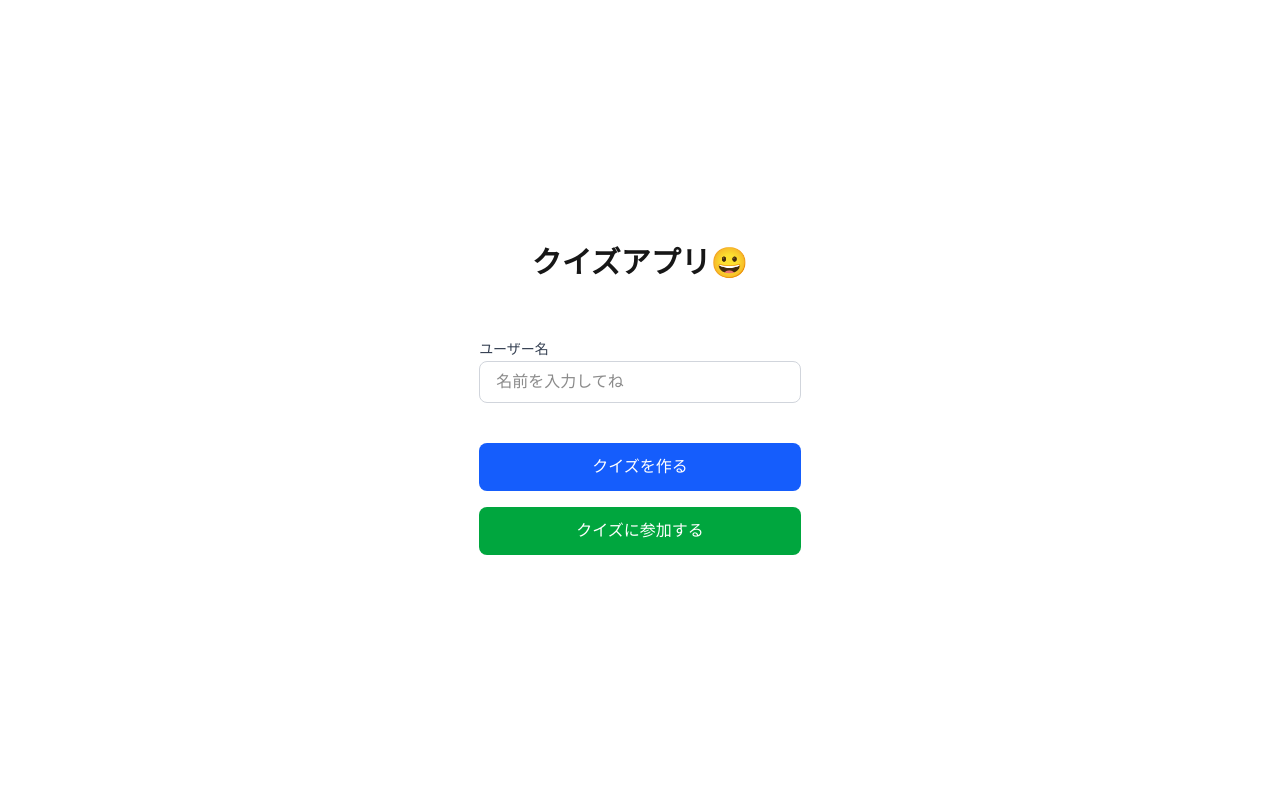
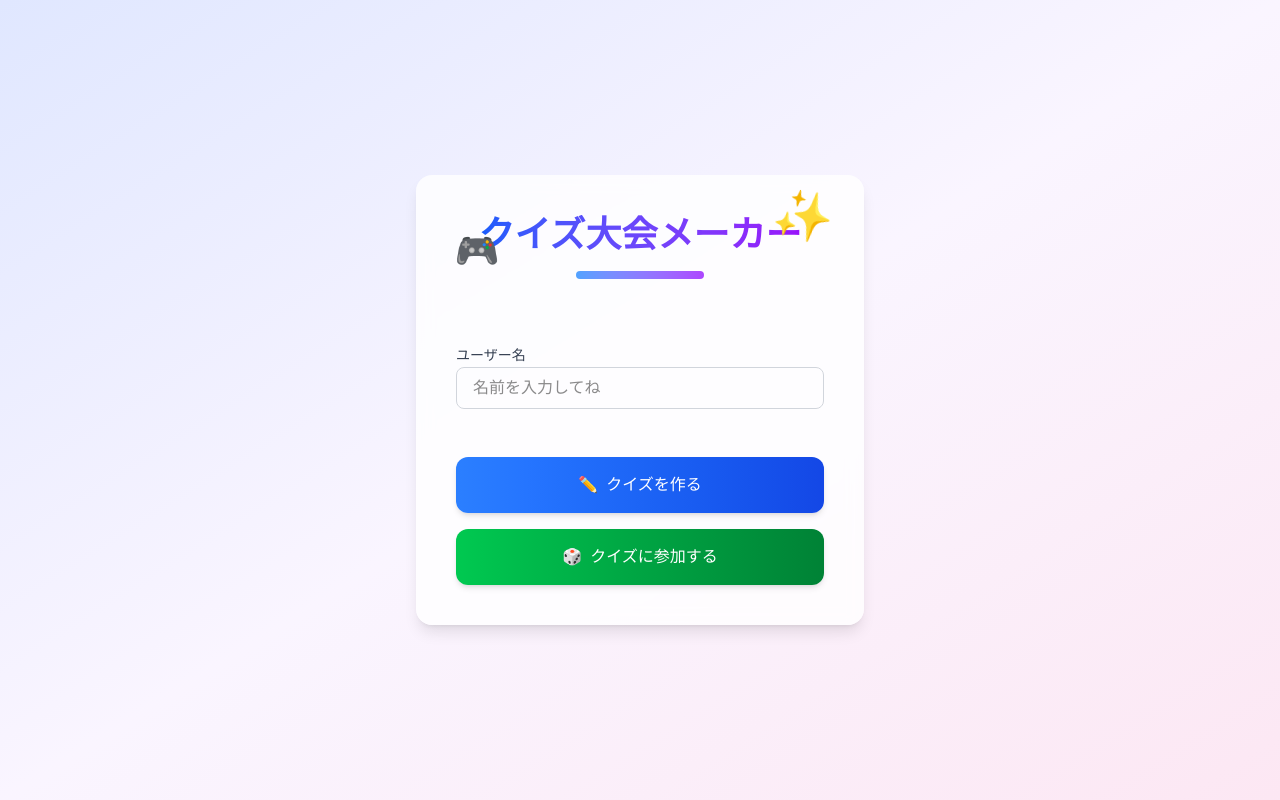
Before and after one commit to ichksk/quizzz3, a Next.js app: page / in a window 1280 px wide. Built offline with nearby package versions, Linux system fonts and the light colour scheme; no server answers.

Commit message:
ホーム画面のUI

```diff
--- a/package.json
+++ b/package.json
@@ -12,6 +12,7 @@
     "browser-image-compression": "^2.0.2",
     "firebase": "^11.4.0",
     "firebase-admin": "^13.2.0",
+    "framer-motion": "^12.5.0",
     "jotai": "^2.12.2",
     "lucide-react": "^0.483.0",
     "next": "15.2.3",
--- a/src/app/page.tsx
+++ b/src/app/page.tsx
@@ -4,6 +4,7 @@ import { useRouter } from 'next/navigation';
 import { useState, ChangeEvent, JSX } from 'react';
 import { UsernameField } from '@/components/usernameField';
 import { getCookie } from '@/server/cookies';
+import { motion } from 'framer-motion';
 
 export default function Home(): JSX.Element {
   const router = useRouter();
@@ -38,10 +39,34 @@ export default function Home(): JSX.Element {
   };
 
   return (
-    <div className="grid grid-rows-[20px_1fr_20px] items-center justify-items-center min-h-[100dvh] p-8 pb-20 gap-16 sm:p-20 font-[family-name:var(--font-geist-sans)]">
-      <main className="flex flex-col gap-8 row-start-2 items-center sm:items-start">
-        <div className="flex flex-col gap-6 items-center">
-          <h1 className="text-3xl font-bold text-center mb-8">クイズアプリ&#x1f600;</h1>
+    <div className="min-h-[100dvh] bg-gradient-to-br from-indigo-100 via-purple-50 to-pink-100 p-8 pb-20 sm:p-20 font-[family-name:var(--font-geist-sans)]">
+      <div className="flex flex-col items-center justify-center min-h-[80dvh]">
+        <motion.div
+          initial={{ opacity: 0, y: -20 }}
+          animate={{ opacity: 1, y: 0 }}
+          transition={{ duration: 0.6 }}
+          className="flex flex-col gap-8 items-center max-w-md w-full bg-white/80 backdrop-blur-sm p-10 rounded-2xl shadow-lg"
+        >
+          <motion.div
+            initial={{ scale: 0.9 }}
+            animate={{ scale: 1 }}
+            transition={{
+              duration: 0.5,
+              type: "spring",
+              stiffness: 200
+            }}
+            className="flex flex-col items-center"
+          >
+            <div className="relative">
+              <h1 className="text-4xl font-bold text-center bg-gradient-to-r from-blue-600 to-purple-600 bg-clip-text text-transparent">
+                クイズ大会メーカー
+              </h1>
+              <span className="absolute -top-6 -right-8 text-5xl transform rotate-12 select-none">✨</span>
+              <span className="absolute -bottom-4 -left-6 text-4xl select-none">🎮</span>
+            </div>
+
+            <div className="h-2 w-32 bg-gradient-to-r from-blue-400 to-purple-500 rounded-full mt-4 mb-8"></div>
+          </motion.div>
 
           <UsernameField
             onChange={handleUsernameChange}
@@ -49,22 +74,35 @@ export default function Home(): JSX.Element {
             showError={showError}
           />
 
-          <div className="flex flex-col gap-4 w-full max-w-md">
-            <button
-              className="px-8 py-3 bg-blue-600 text-white rounded-lg hover:bg-blue-700 transition-colors duration-200 flex-1 font-medium text-base cursor-pointer"
+          <div className="flex flex-col gap-4 w-full">
+            <motion.button
+              whileHover={{ scale: 1.03 }}
+              whileTap={{ scale: 0.97 }}
+              className="px-8 py-4 bg-gradient-to-r from-blue-500 to-blue-700 text-white rounded-xl shadow-md hover:shadow-lg transition-all duration-200 font-medium text-base cursor-pointer relative overflow-hidden group"
               onClick={handleCreateQuiz}
             >
-              クイズを作る
-            </button>
-            <button
-              className="px-8 py-3 bg-green-600 text-white rounded-lg hover:bg-green-700 transition-colors duration-200 flex-1 font-medium text-base cursor-pointer"
+              <span className="absolute inset-0 w-full h-full bg-gradient-to-r from-blue-400 to-indigo-500 opacity-0 group-hover:opacity-100 transition-opacity duration-300 z-0"></span>
+              <span className="relative z-10 flex items-center justify-center">
+                <span className="mr-2">✏️</span>
+                クイズを作る
+              </span>
+            </motion.button>
+
+            <motion.button
+              whileHover={{ scale: 1.03 }}
+              whileTap={{ scale: 0.97 }}
+              className="px-8 py-4 bg-gradient-to-r from-green-500 to-green-700 text-white rounded-xl shadow-md hover:shadow-lg transition-all duration-200 font-medium text-base cursor-pointer relative overflow-hidden group"
               onClick={handleJoinQuiz}
             >
-              クイズに参加する
-            </button>
+              <span className="absolute inset-0 w-full h-full bg-gradient-to-r from-green-400 to-emerald-500 opacity-0 group-hover:opacity-100 transition-opacity duration-300 z-0"></span>
+              <span className="relative z-10 flex items-center justify-center">
+                <span className="mr-2">🎲</span>
+                クイズに参加する
+              </span>
+            </motion.button>
           </div>
-        </div>
-      </main >
-    </div >
+        </motion.div>
+      </div>
+    </div>
   );
 }
```
Also changed, not shown: 1 other file (tests, documents, lock files or other folders).
